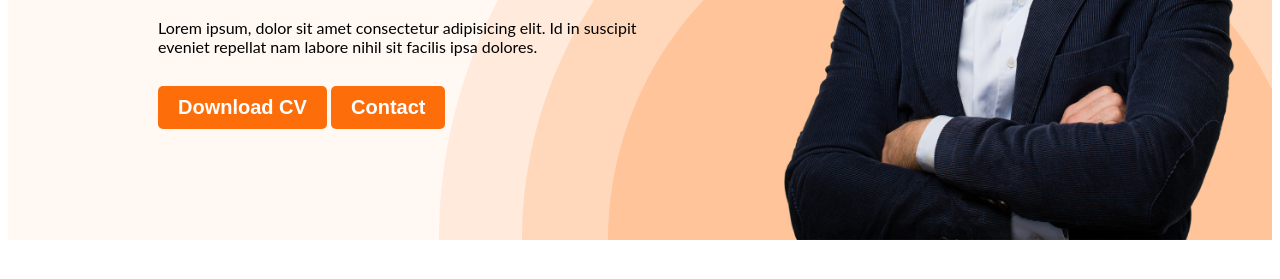
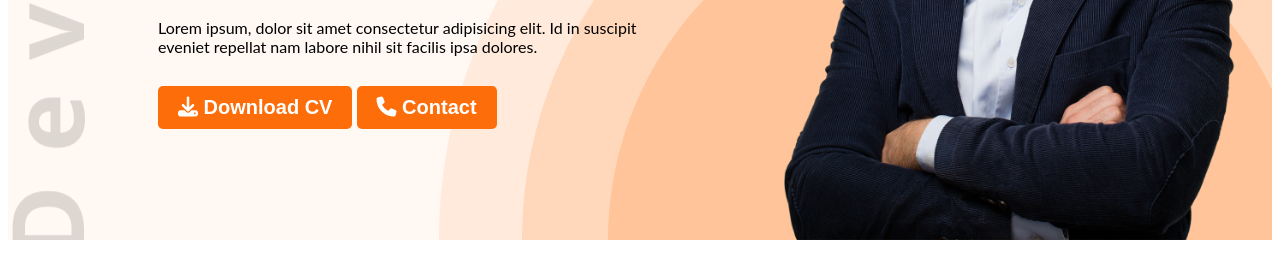
Before and after one commit to Mahbub-PoiNtoFvIEw/developer-portfolio, a plain HTML site: page index.html in a window 1280 px wide. Shown: the part 521-800 px from the top of the page. Drawn offline with Linux system fonts and the light colour scheme.

Commit message:
updated icons

```diff
--- a/index.html
+++ b/index.html
@@ -11,6 +11,7 @@
       rel="stylesheet"
     />
     <link rel="stylesheet" href="styles/portfolio.css" />
+    <script src="https://kit.fontawesome.com/5244a2e973.js" crossorigin="anonymous"></script>
   </head>
   <body>
     <header class="header">
@@ -27,8 +28,8 @@
             <h3 class="banner-greeting">Hi, I   am</h3>
             <h1 class="banner-title">Mary Hardy</h1>
             <p class="banner-description">Lorem ipsum, dolor sit amet consectetur adipisicing elit. Id in suscipit eveniet repellat nam labore nihil sit facilis ipsa dolores.</p>
-            <button class="btn-primary">Download CV</button>
-            <button class="btn-primary">Contact</button>
+            <button class="btn-primary"><i class="fa-solid fa-download"></i> Download CV</button>
+            <button class="btn-primary"><i class="fa-solid fa-phone"></i> Contact</button>
         </div>
         <img class="profile-pic" src="images/hardy.png" alt="">
       </div>
@@ -127,7 +128,7 @@
             </div>
           </div>
           <div class="download-cv">
-            <button class="btn-primary">Download CV</button>
+            <button class="btn-primary"><i class="fa-solid fa-download"></i> Download CV</button>
           </div>
         </section>
     </main>
--- a/styles/portfolio.css
+++ b/styles/portfolio.css
@@ -53,9 +53,9 @@ nav a{
 /* header related style */
 .header{
     background-color: #FFF8F3;
-    background-image: url('../images/header_bg.png');
+    background-image: url('../images/header_bg.png'), url('../images/developer.png');
     background-repeat: no-repeat;
-    background-position: bottom right;
+    background-position: bottom right, top left;
 }
 .banner{
     padding: 30px 30px 0px 150px;
```
